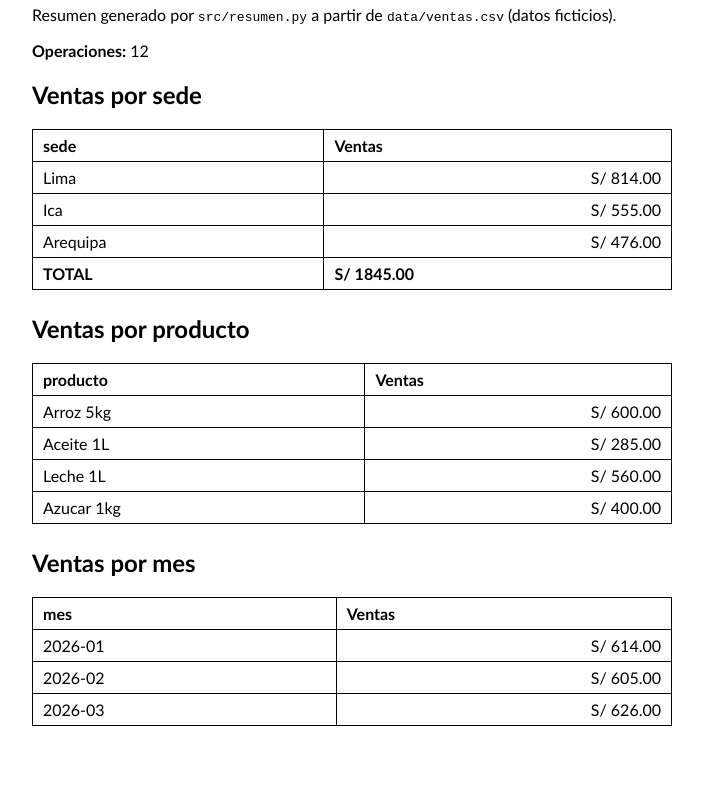
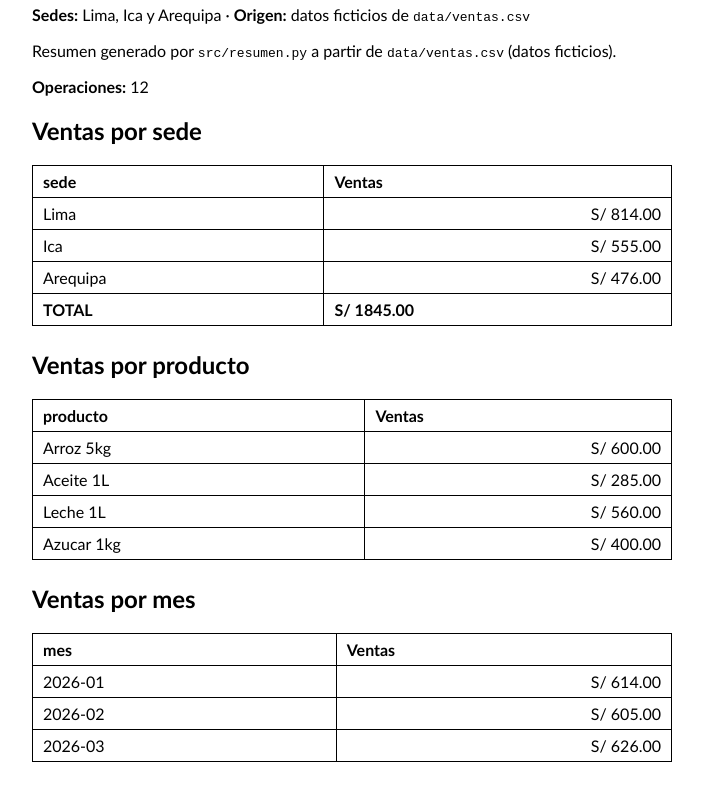
Before and after one commit to maxigva/andina-market-360, a plain HTML site: page docs/index.html in a window 1280 px wide. Shown: the part 134-936 px from the top of the page, without its empty margins (288-991 px from the left). Before the commit the page ends 900 px from the top, so only its background shows below. Drawn offline with Linux system fonts and the light colour scheme.

Commit message:
feat: presentar sedes y origen ficticio en el tablero

```diff
--- a/docs/index.html
+++ b/docs/index.html
@@ -12,6 +12,7 @@
 </head>
 <body>
 <h1>Andina Market 360 · Tablero de ventas por sede</h1>
+<p id="presentacion"></p>
 <p>Resumen generado por <code>src/resumen.py</code> a partir de <code>data/ventas.csv</code> (datos ficticios).</p>
 <div id="contenido">Cargando...</div>
 <script>
@@ -23,6 +24,9 @@ function tabla(titulo, datos, total) {
 fetch("data/resumen.json")
   .then(r => r.json())
   .then(d => {
+    const sedes = Object.keys(d.por_sede);
+    document.getElementById("presentacion").innerHTML =
+      `<b>Sedes:</b> ${sedes.slice(0, -1).join(", ")} y ${sedes.at(-1)} · <b>Origen:</b> datos ficticios de <code>data/ventas.csv</code>`;
     document.getElementById("contenido").innerHTML =
       `<p><b>Operaciones:</b> ${d.operaciones}</p>` +
       tabla("Ventas por sede", d.por_sede, d.total) +
```
